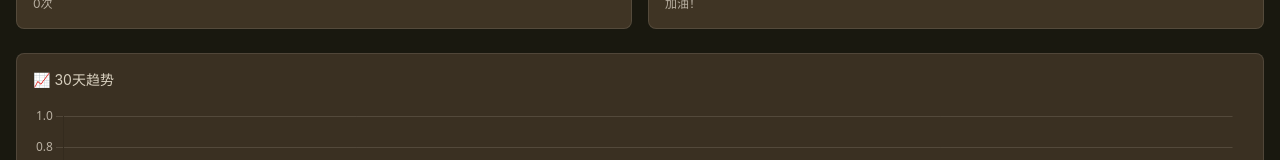
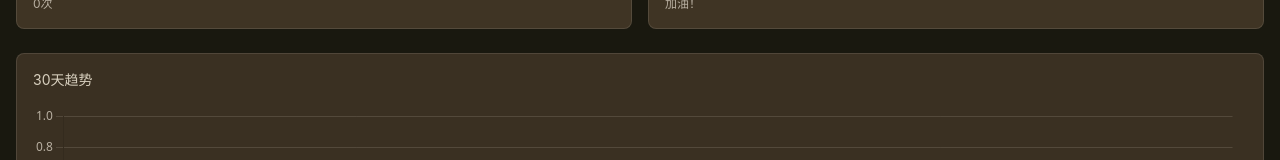
Before and after one commit to shimingyu1026/FocusFlow, a Vue app: page /#/statistics in a window 1280 px wide. Shown: the part 295-455 px from the top of the page. Built offline with nearby package versions, Linux system fonts and the light colour scheme.

Commit message:
style: refine interface copy

```diff
--- a/src/components/TrendChart.vue
+++ b/src/components/TrendChart.vue
@@ -1,6 +1,6 @@
 <template>
   <div class="pixel-border p-4 bg-pixel-bg mb-6">
-    <h3 class="text-sm font-pixel text-pixel-green mb-4">📈 30天趋势</h3>
+    <h3 class="text-sm font-pixel text-pixel-green mb-4">30天趋势</h3>
     <div class="h-48">
       <canvas ref="chartCanvas"></canvas>
     </div>
--- a/src/views/SettingsView.vue
+++ b/src/views/SettingsView.vue
@@ -149,7 +149,7 @@
     <div class="pixel-border p-6 bg-pixel-bg text-center">
       <h3 class="text-lg font-pixel text-pixel-green mb-2">FOCUS FLOW</h3>
       <p class="text-xs font-pixel text-pixel-text-muted mb-4">版本 0.2.0</p>
-      <p class="text-xs font-pixel text-pixel-text-muted">复古像素风番茄钟</p>
+      <p class="text-xs font-pixel text-pixel-text-muted">暖色极简番茄钟</p>
       <p class="text-xs font-pixel text-pixel-text-muted mt-2">保持专注，持续前进。</p>
     </div>
   </div>
```
